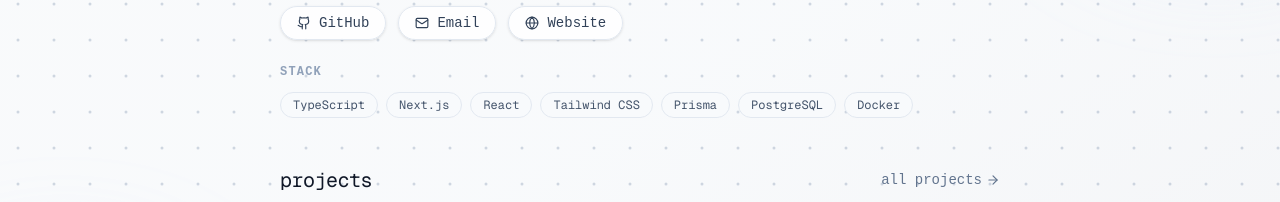
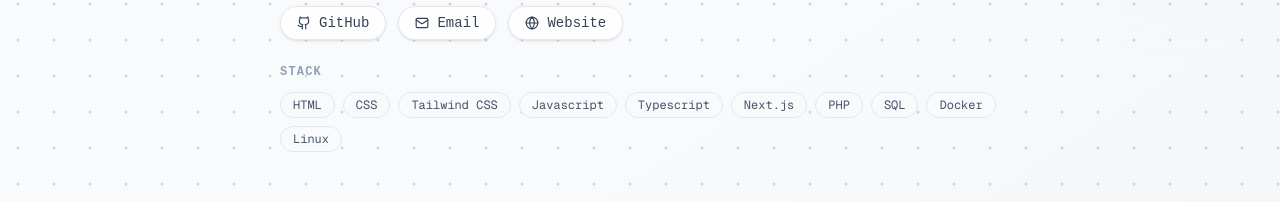
Before and after one commit to sanderhd/sander-tf, a Next.js app: page / in a window 1280 px wide. Shown: the part 302-504 px from the top of the page. Built offline with nearby package versions, Linux system fonts and the light colour scheme; no server answers; the database is empty.

Commit message:
fix: update techstack

```diff
--- a/app/page.tsx
+++ b/app/page.tsx
@@ -23,8 +23,7 @@ type Meta = {
 };
 
 const stack = [
-  "TypeScript", "Next.js", "React", "Tailwind CSS",
-  "Prisma", "PostgreSQL", "Docker",
+  "HTML", "CSS", "Tailwind CSS", "Javascript", "Typescript", "Next.js", "PHP", "SQL", "Docker", "Linux"
 ];
 
 const socials = [
```
